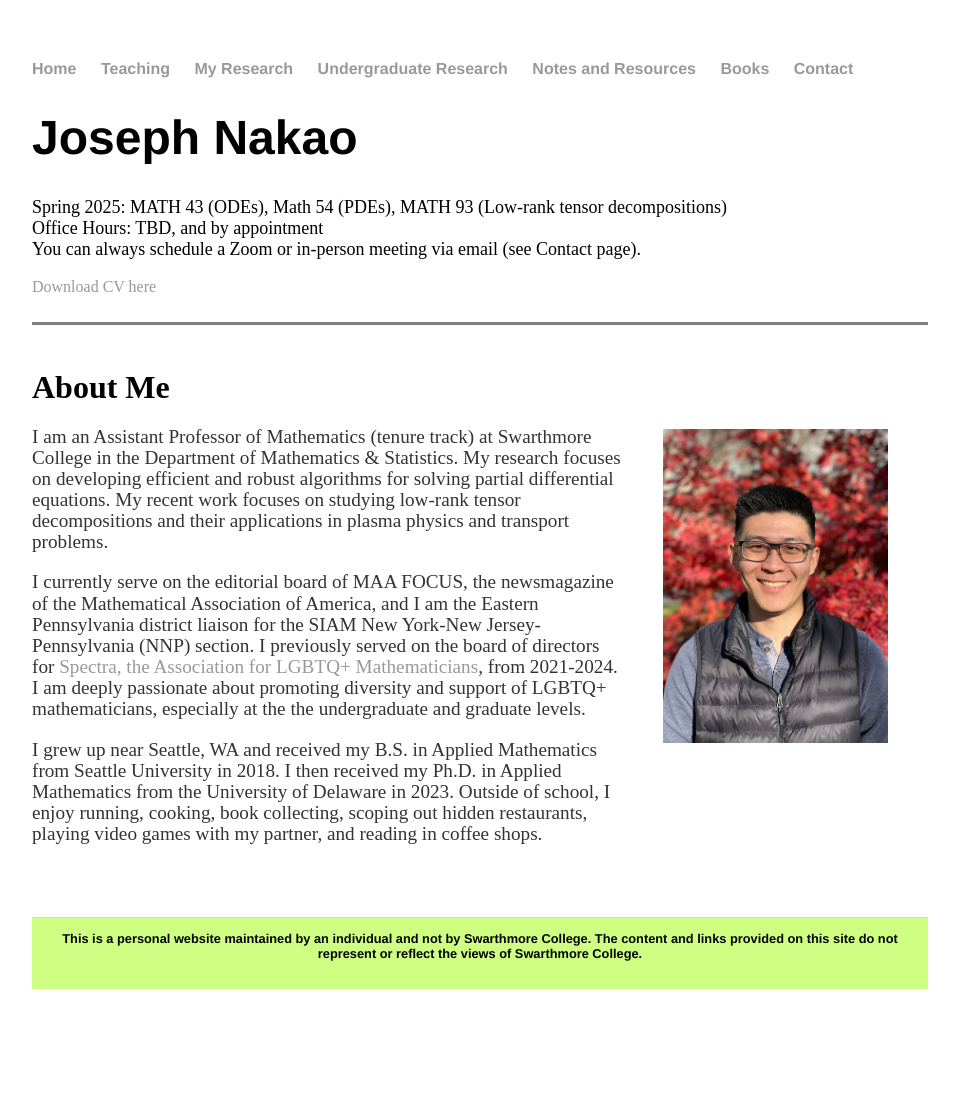
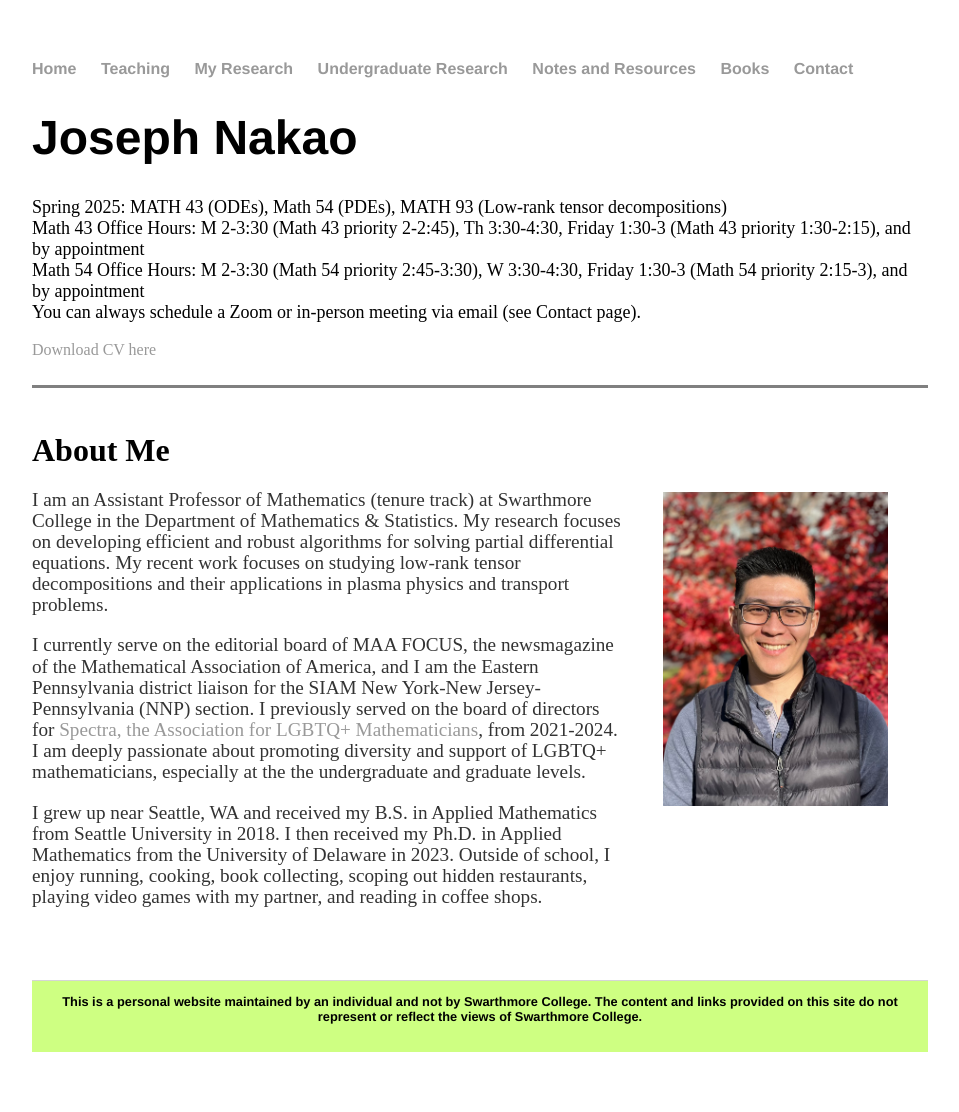
Before and after one commit to jhknakao/jhknakao.github.io, a Jekyll site: the page built from index.html, in a window 1280 px wide. Shown: the whole page, without its empty margins (160-1119 px from the left). Built offline with Jekyll 4.4.1, drawn with Linux system fonts in a browser that asks for light colours; before the commit the page ends 1049 px from its top, so only the background shows below that.

Commit message:
Update index.html

```diff
--- a/index.html
+++ b/index.html
@@ -6,7 +6,9 @@ title: Joseph Nakao's Homepage
 	<h1>Joseph Nakao</h1>
 	<font size="4">Spring 2025: MATH 43 (ODEs), Math 54 (PDEs), MATH 93 (Low-rank tensor decompositions)</font>
 	<br>
-	<font size="4">Office Hours: TBD, and by appointment</font>
+	<font size="4">Math 43 Office Hours: M 2-3:30 (Math 43 priority 2-2:45), Th 3:30-4:30, Friday 1:30-3 (Math 43 priority 1:30-2:15), and by appointment</font>
+	<br>
+	<font size="4">Math 54 Office Hours: M 2-3:30 (Math 54 priority 2:45-3:30), W 3:30-4:30, Friday 1:30-3 (Math 54 priority 2:15-3), and by appointment</font>
 	<br>
 	<font size="4">You can always schedule a Zoom or in-person meeting via email (see Contact page).</font>
 	<br>
```
